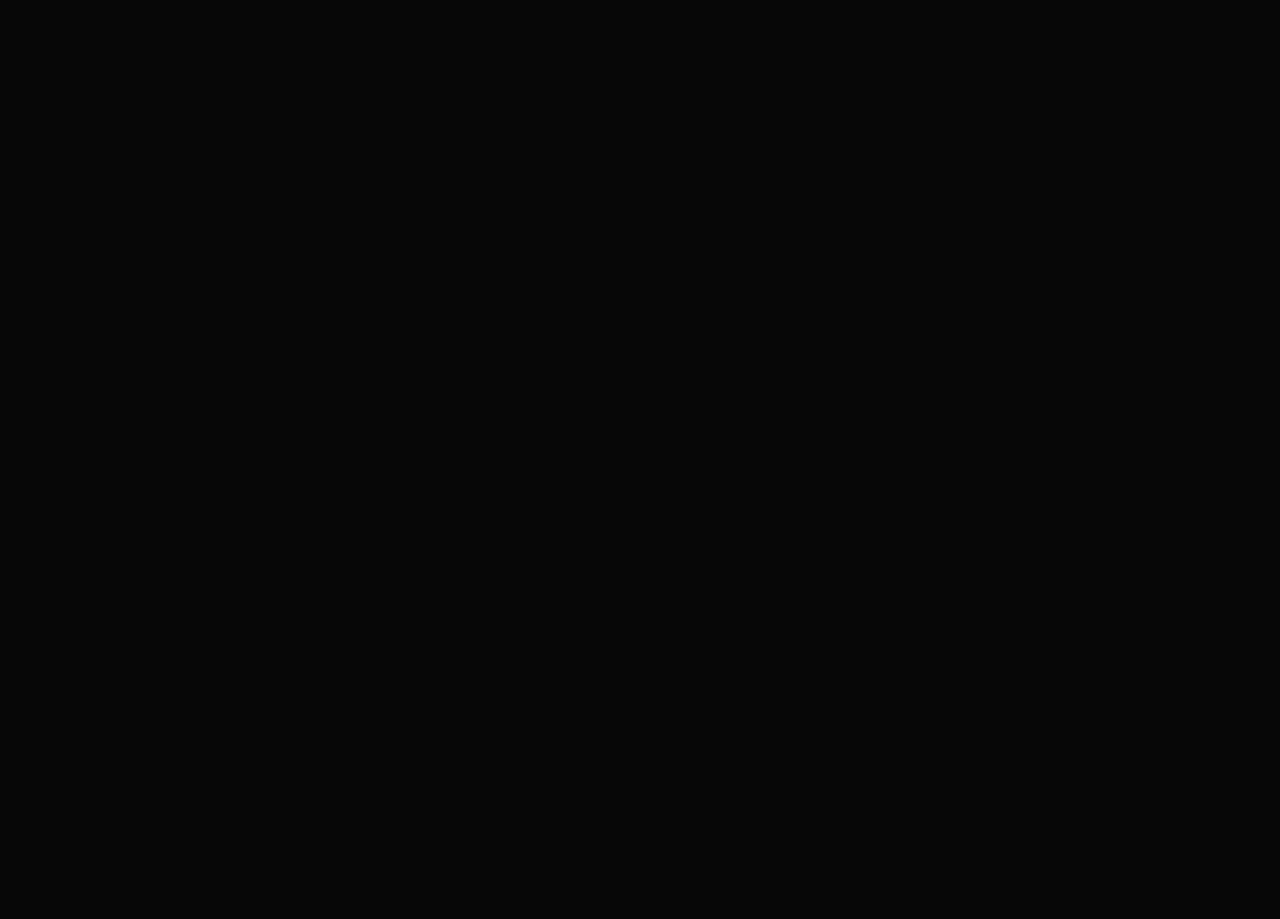
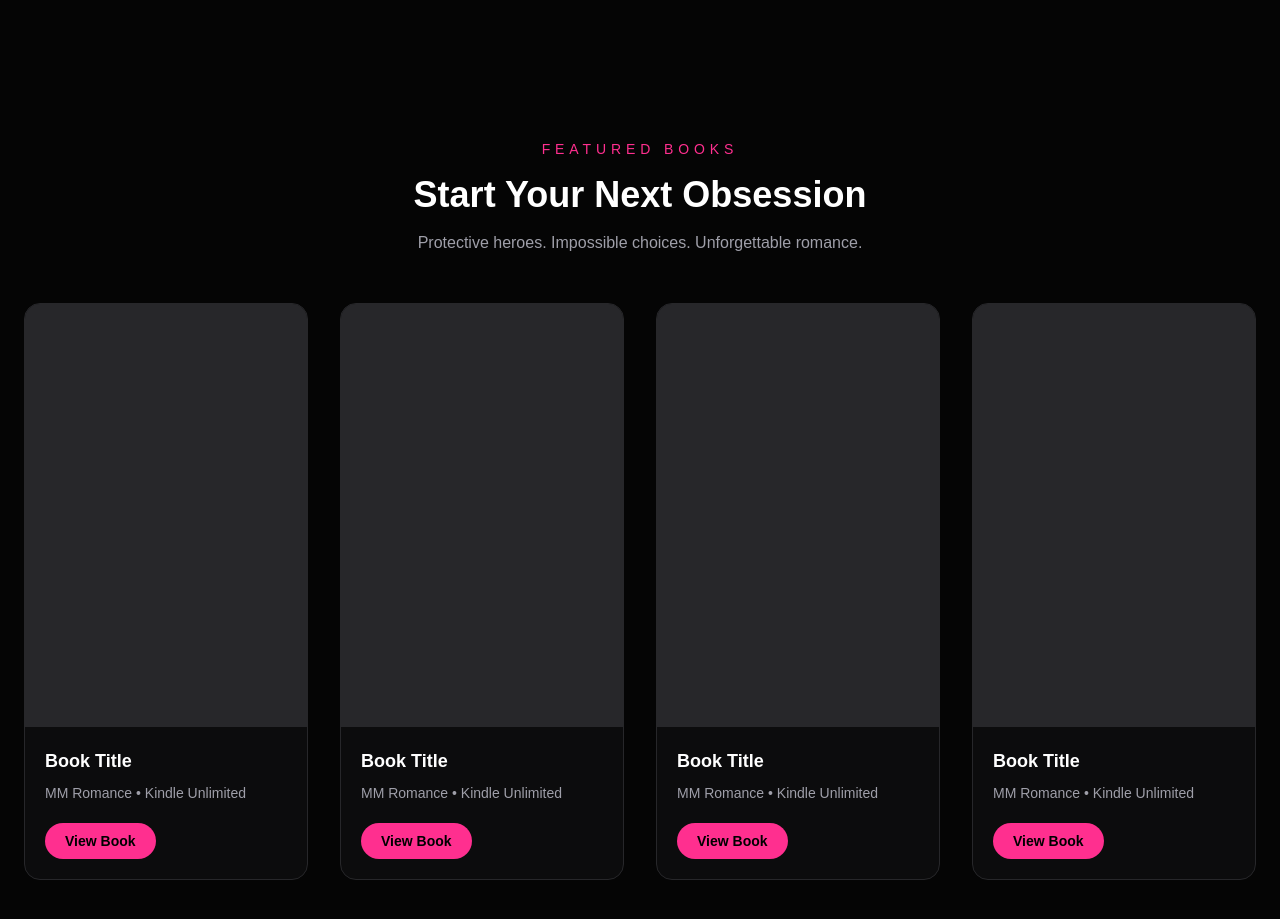
Before and after one commit to alex19849-dot/marlowquinn, a Next.js app: page / in a window 1280 px wide. Shown: the part 1120-2039 px from the top of the page. Before the commit the page ends 1163 px from the top, so only its background shows below. Built offline with nearby package versions, Linux system fonts and the light colour scheme.

Commit message:
Add featured books section to the page

```diff
--- a/src/app/page.tsx
+++ b/src/app/page.tsx
@@ -38,6 +38,44 @@ export default function Home() {
           </div>
         </div>
       </section>
+      <section className="mx-auto max-w-7xl px-6 py-24">
+  <div className="mb-12 text-center">
+    <p className="text-sm uppercase tracking-[0.35em] text-[#ff2f8f]">
+      Featured Books
+    </p>
+
+    <h2 className="mt-4 text-4xl font-bold">
+      Start Your Next Obsession
+    </h2>
+
+    <p className="mx-auto mt-4 max-w-2xl text-zinc-400">
+      Protective heroes. Impossible choices. Unforgettable romance.
+    </p>
+  </div>
+
+  <div className="grid gap-8 sm:grid-cols-2 lg:grid-cols-4">
+    {[1, 2, 3, 4].map((book) => (
+      <div
+        key={book}
+        className="overflow-hidden rounded-2xl border border-zinc-800 bg-zinc-900/40 transition duration-300 hover:border-[#ff2f8f] hover:-translate-y-1"
+      >
+        <div className="aspect-[2/3] bg-zinc-800" />
+
+        <div className="p-5">
+          <h3 className="text-lg font-semibold">Book Title</h3>
+
+          <p className="mt-2 text-sm text-zinc-400">
+            MM Romance • Kindle Unlimited
+          </p>
+
+          <button className="mt-5 rounded-full bg-[#ff2f8f] px-5 py-2 text-sm font-semibold text-black">
+            View Book
+          </button>
+        </div>
+      </div>
+    ))}
+  </div>
+</section>
     </main>
   );
 }
```
